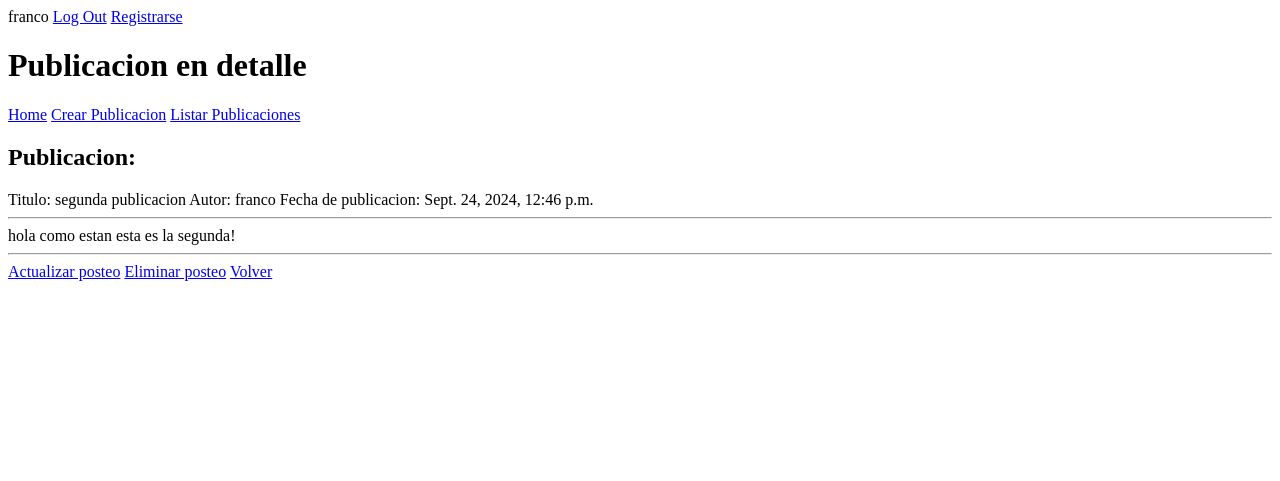
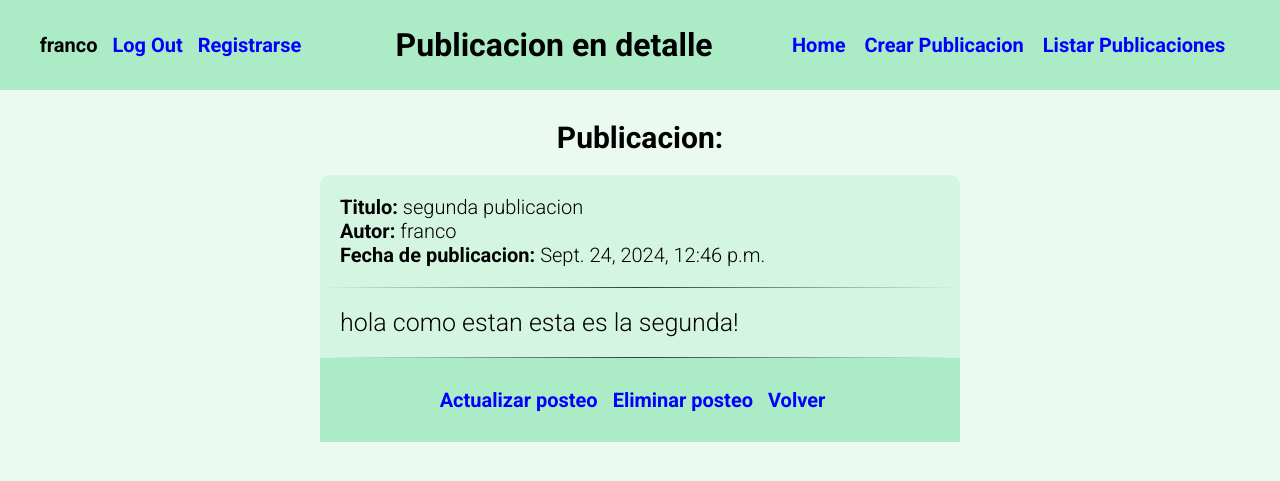
Before and after one commit to francoAgustin2023/tercerTrabajoPracticoProgramacionWeb2, a Django app: page /publicacion_en_detalle/2 in a window 1280 px wide. Shown: the top 481 px of the page. Run offline with Django 4.2, Linux system fonts and the light colour scheme; a user stored in the database is signed in; data comes from the database, SQL or seed files in the repository; both versions use the stored data as it was after the commit.

Commit message:
Commit final, con el proyecto funcional completo y probado,  y los estilos agregados. Dejo dos usuarios cargados por las dudas: franco y agustin y algunas publicaciones de ellos

```diff
--- /dev/null
+++ b/post/static/estilos.css
@@ -0,0 +1,255 @@
+*{
+    margin: 0;
+    padding: 0;
+    box-sizing: border-box;
+    font-family: 'Roboto';
+}
+
+body{
+    background-color: #eafaf1;
+}
+
+header{
+    height: 90px;
+    background-color: #abebc6;
+    display: flex;
+    align-items: center;
+    justify-content: space-around;
+}
+
+.parteRegistro{
+    display: flex;
+    align-items: center;
+    justify-content: center;
+}
+
+.titulo{
+    font-size: 50px;
+}
+
+.parteRegistro *{
+    margin-right: 15px;
+}
+
+.textoNormal{
+    font-size: 20px;
+    font-weight: bold;
+    text-decoration: none;
+}
+
+.textoEnlace a{
+    font-size: 20px;
+    font-weight: bold;
+    text-decoration: none;
+    color: blue;
+    margin-right: 15px;
+    text-align: center;
+}
+
+.contenido{
+    background-color: #eafaf1;
+    display: flex;
+    align-items: center;
+    justify-content: center;
+    margin-top: 30px;
+}
+
+.formulario{
+    width: 700px;
+    display: flex;
+    align-items: center;
+    justify-content: center;
+    flex-direction: column;
+}
+
+.formulario p{
+    width: 100%;
+    display: flex;
+    align-items: center;
+    justify-content: center;
+    flex-direction: column;
+    margin-bottom: 15px;
+}
+
+.formulario p *{
+    width: 100%;
+    margin-bottom: 10px;
+    border-radius: 10px;
+}
+
+.formulario p label{
+    font-size: 30px;
+    font-weight: bold;
+}
+
+.formulario p input{
+    height: 40px;
+    font-size: 25px;
+    padding: 10px;
+}
+
+.formulario p textarea{
+    font-size: 25px;
+    padding: 10px;
+}
+
+.formulario button{
+    width: 70%;
+    height: 40px;
+    font-size: 30px;
+    font-weight: bold;
+    border-radius: 10px;
+    background-color: #abebc6;
+}
+
+.formulario button:hover{
+    background-color: #5499c7;
+    color: white;
+}
+
+.lista{
+    display: flex;
+    align-items: center;
+    justify-content: center;
+    flex-direction: column;
+    width: 70%;
+}
+
+.textoItemLista{
+    font-size: 20px;
+    font-weight: 300;
+}
+
+.lista h2{
+    font-size: 30px;
+    font-weight: bold;
+    margin-bottom: 20px;
+}
+
+.lista ul{
+    background-color: #d5f5e3;
+    list-style: none;
+    width: 100%;
+    border-radius: 10px;
+}
+
+.lista li{
+    display: flex;
+    align-content: center;
+    justify-content: center;
+    flex-direction: column;
+    width: 100%;
+    padding: 20px;
+}
+
+.lista li:hover{
+    background-color: #abebc6 ;
+    border-radius: 10px;
+}
+
+.publicacion{
+    display: flex;
+    align-items: center;
+    justify-content: center;
+    flex-direction: column;
+    width: 50%;
+}
+
+.publicacion h2{
+    font-size: 30px;
+    font-weight: bold;
+    margin-bottom: 20px;
+}
+
+.publicacion .interior{
+    background-color: #d5f5e3;
+    list-style: none;
+    width: 100%;
+    border-radius: 10px;
+}
+
+.publicacion .datos{
+    display: flex;
+    align-content: center;
+    justify-content: center;
+    flex-direction: column;
+    width: 100%;
+    padding: 20px;
+}
+
+.publicacion hr{
+    border: 0;
+    height: 1px;
+    background-image: linear-gradient(to right, rgba(0, 0, 0, 0), rgba(0, 0, 0, 0.75), rgba(0, 0, 0, 0));
+}
+
+.publicacion .contenidoTexto{
+    padding: 20px;
+    font-size: 25px;
+    font-weight: 300;
+    text-align: start;
+}
+
+.publicacion .enlacesPublicacion{
+    display: flex;
+    align-items: center;
+    justify-content: center;
+    padding: 30px;
+    background-color: #abebc6;
+}
+
+.eliminar{
+    display: flex;
+    align-items: center;
+    justify-content: space-around;
+    flex-direction: row;
+    padding-bottom: 20px;
+}
+
+.eliminar button{
+    width: 30%;
+    height: 40px;
+    font-size: 30px;
+    font-weight: bold;
+    border-radius: 10px;
+    background-color: #abebc6;
+}
+
+.eliminar button:hover{
+    background-color: #5499c7;
+    color: white;
+}
+
+.cancelar{
+    border: 2px solid;
+    text-decoration: none;
+    width: 30%;
+    height: 40px;
+    font-size: 30px;
+    font-weight: bold;
+    border-radius: 10px;
+    background-color: #abebc6;
+    text-align: center;
+    color: black;
+}
+
+.cancelar:hover{
+    background-color: #5499c7;
+    color: white;
+    border-color: black;
+}
+
+.registroIniciarSesion{
+    font-family: 'Roboto';
+    display: flex;
+    justify-content: center;
+    align-items: center;
+    flex-direction: column;
+    background-color: c6f7db;
+    height: 100vh;
+}
+
+.registroIniciarSesion h1{
+    font-size: 40px;
+    margin-bottom: 30px;
+}
--- a/post/templates/actualizar_publicacion.html
+++ b/post/templates/actualizar_publicacion.html
@@ -13,7 +13,7 @@
         {% csrf_token %}
         {{ form.as_p }}
         <button type="submit">Guardar cambios</button>
-        <a href="{% url "listar_publicaciones" %}">Cancelar</a>
+        <a  style="margin-top: 10px;"class="cancelar" href="{% url "listar_publicaciones" %}">Cancelar</a>
     </form>
-
+    <
 {% endblock %}
--- a/post/templates/base.html
+++ b/post/templates/base.html
@@ -3,17 +3,22 @@
 <head>
     <meta charset="UTF-8">
     <meta name="viewport" content="width=device-width, initial-scale=1.0">
+    <link rel="preconnect" href="https://fonts.googleapis.com">
+    <link rel="preconnect" href="https://fonts.gstatic.com" crossorigin>
+    <link href="https://fonts.googleapis.com/css2?family=Roboto:ital,wght@0,100;0,300;0,400;0,500;0,700;0,900;1,100;1,300;1,400;1,500;1,700;1,900&display=swap" rel="stylesheet">
+    {% load static %}
+    <link rel="stylesheet" href="{% static 'estilos.css' %}">
     <title>{% block title %}Mi base{% endblock%}</title>
 </head>
 <body>
     <header>
 
-        <div>
+        <div class="parteRegistro textoEnlace">
             {% if user.is_authenticated %}
-                <span>{{ user.username }}</span>
+                <span class="textoNormal">{{ user.username }}</span>
                 <a href="{% url "logout" %}">Log Out</a>
             {% else %}
-                <span>No estas registrado aun</span>
+                <span class="textoNormal">No estas registrado aun</span>
                 <a href="{% url "login" %}">Log In</a>
             {% endif %}
 
--- a/post/templates/navbar.html
+++ b/post/templates/navbar.html
@@ -1,4 +1,4 @@
-<nav>
+<nav class="textoEnlace">
     <a href="{% url "home" %}">Home</a>
     <a href="{% url "crear_publicacion" %}">Crear Publicacion</a>
     <a href="{% url "listar_publicaciones" %}">Listar Publicaciones</a>
--- a/post/templates/publicacion_en_detalle.html
+++ b/post/templates/publicacion_en_detalle.html
@@ -12,36 +12,36 @@
 
         <h2>Publicacion: </h2>
 
-        <div>
+        <div class="interior">
 
-            <div>
+            <div class="datos">
 
-                <span>
+                <span class="textoNormal">
                     Titulo:
-                    <span>{{ publicacion.titulo }}</span>
+                    <span class="textoItemLista">{{ publicacion.titulo }}</span>
                 </span>
 
-                <span>
+                <span class="textoNormal">
                     Autor:
-                    <span>{{ publicacion.autor }}</span>
+                    <span class="textoItemLista">{{ publicacion.autor }}</span>
                 </span>
 
-                <span>
+                <span class="textoNormal">
                     Fecha de publicacion:
-                    <span>{{ publicacion.fechaPublicacion }}</span>
+                    <span class="textoItemLista">{{ publicacion.fechaPublicacion }}</span>
                 </span>
 
             </div>
 
             <hr>
 
-            <div>
+            <div class="contenidoTexto">
                 {{ publicacion.contenido }}
             </div>
 
             <hr>
 
-            <nav>
+            <nav class="enlacesPublicacion textoEnlace">
                 <a href="{% url "actualizar_publicacion" publicacion.pk %}">Actualizar posteo</a>
                 {% if user.is_authenticated and user == publicacion.autor %}
                 <a href="{% url "confirmar_eliminar" publicacion.pk %}">Eliminar posteo</a>
```
Also changed, not shown: post/templates/confirmar_eliminar.html (+10 -16 lines), post/templates/listar_publicaciones.html (+7 -7 lines), post/templates/registration/login.html (+7 -2 lines), post/templates/registro.html (+6 -1 lines), db.sqlite3, post/migrations/0001_initial.py (added).
